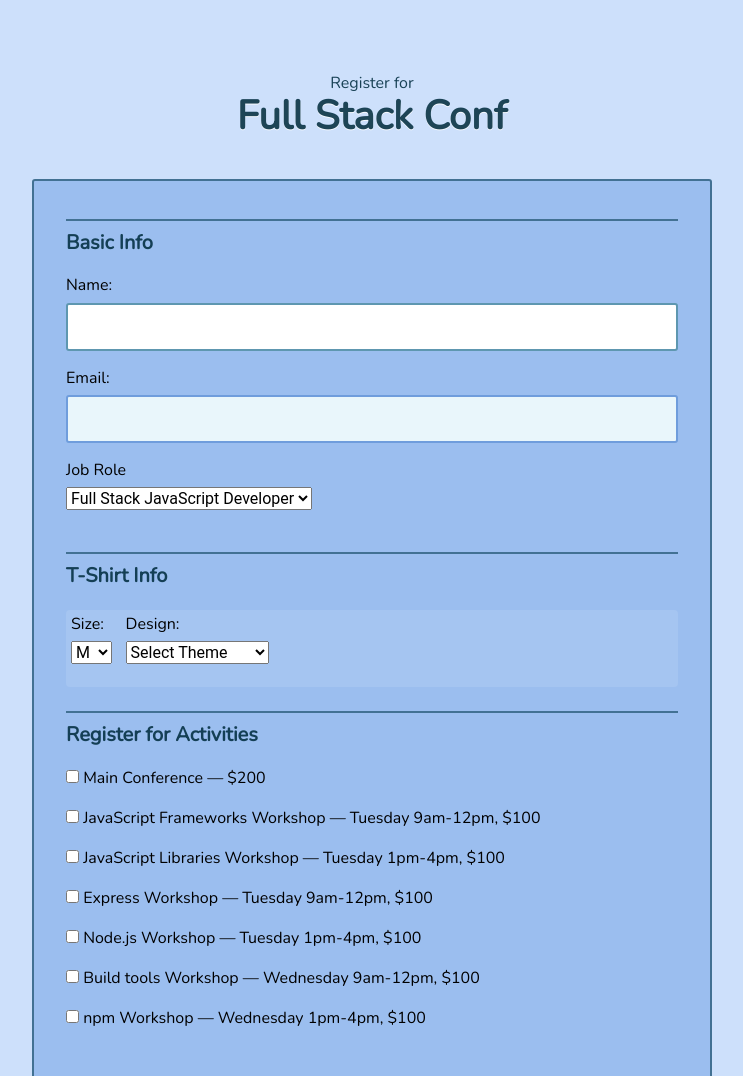
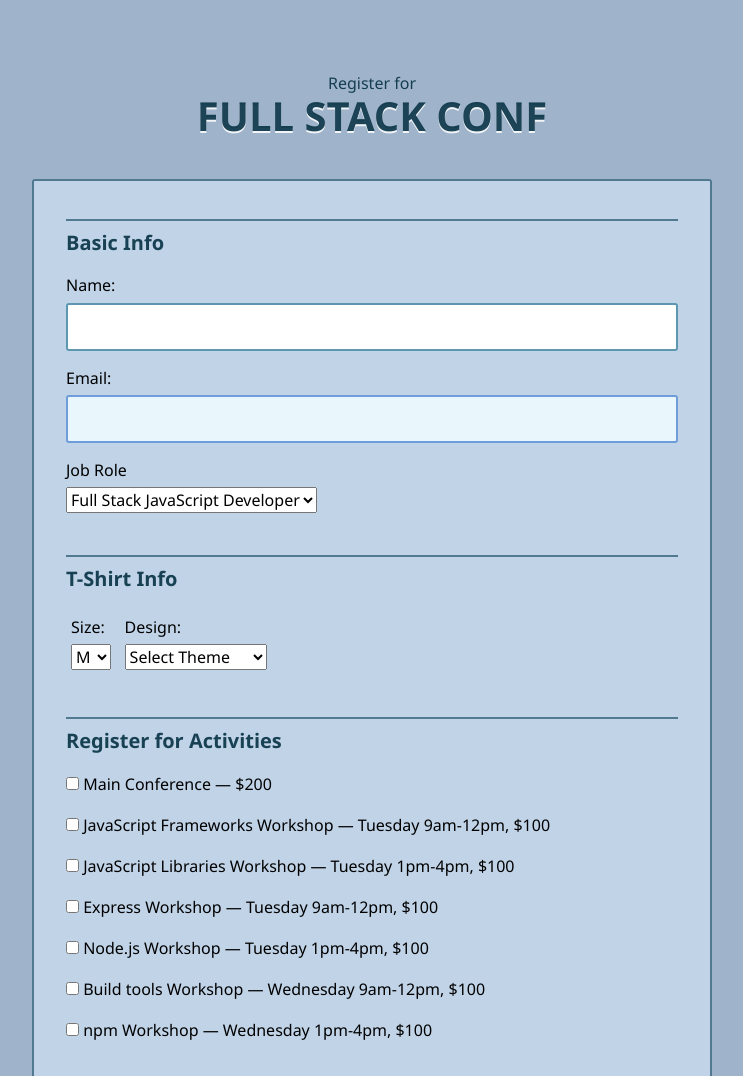
Before and after one commit to DevMo-13/Project-3---Interactive-Form, a plain HTML site: page index.html in a window 1280 px wide. Shown: the top 1076 px of the page, without its empty margins (268-1011 px from the left). Drawn offline with nearby package versions, Linux system fonts and the light colour scheme.

Commit message:
updates css

```diff
--- a/css/style.css
+++ b/css/style.css
@@ -1,8 +1,6 @@
 /* =================================
   Base Element Styles
 ==================================== */
-
-@import url('https://fonts.googleapis.com/css?family=Nunito|Roboto+Mono');
 
 * {
   box-sizing: border-box;
@@ -11,13 +9,13 @@
 body,
 input,
 button {
-	font-family: 'Nunito', sans-serif;
+	font-family: 'Segoe UI', Tahoma, Geneva, Verdana, sans-serif;
 }
 
 body {
   font: 1em/1.5;
   color: rgba(6, 49, 68, 0.9);
-	background: #CDE0FB;
+	background: #9FB4CB;
 }
 
 header {
@@ -26,7 +24,7 @@ header {
 
 h1 {
 	font-size: 2.5em;
-	text-shadow: 0 1px 0 rgba(255, 255, 255, 0.85);
+	text-shadow: 0 2px 0 rgba(255, 255, 255, 0.85);
 	margin: 0;
 }
 
@@ -40,7 +38,7 @@ a {
 
 form {
 	padding: .875em 1.875em 1.875em;
-	background: #9BBEEF;
+	background: #C0D3E7;
 	border: 2px solid rgba(8, 63, 87, 0.6);
 	border-radius: 3px;
 }
@@ -124,7 +122,7 @@ button:hover {
 input,
 select,
 option {
-	font-family: 'roboto', sans-serif;
+	font-family: 'Segoe UI', Tahoma, Geneva, Verdana, sans-serif;
 }
 
 /* =================================
@@ -148,7 +146,6 @@ option {
 .shirt-box {
 	width: 100%;
 	padding: 5px;
-	background: rgba(255, 255, 255, 0.1);
 	border-radius: 4px;
 }
 
@@ -166,7 +163,6 @@ option {
 	margin-top: 10px;
 	margin-bottom: 10px;
 	padding: 5px;
-	background: rgba(255, 255, 255, 0.1);
 	border-radius: 4px;
 }
 
--- a/index.html
+++ b/index.html
@@ -12,7 +12,7 @@
 
     <header>
       <span>Register for</span>
-      <h1>Full Stack Conf</h1>
+      <h1>FULL STACK CONF</h1>
     </header>
 
     <form action="index.html" method="post" novalidate>
```
